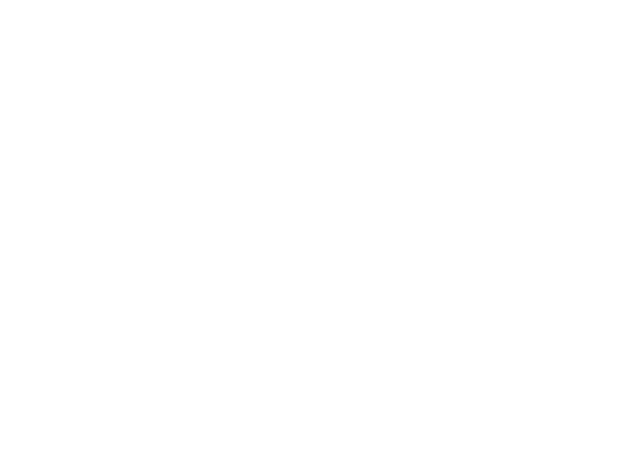
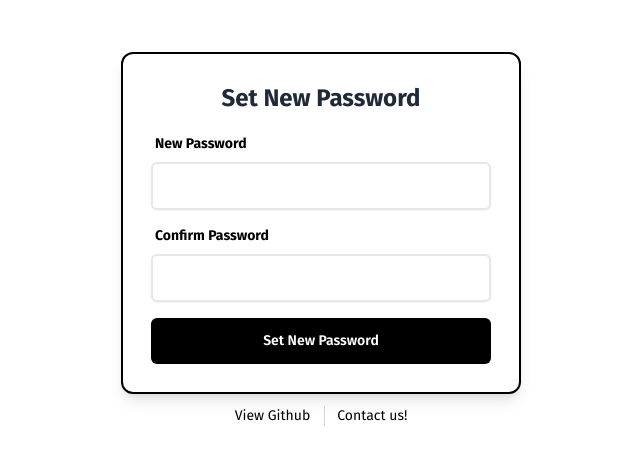
Before and after one commit to Shankzzz1/sneakerhead2.0, a React (Create React App) app: page /newpassword in a window 1280 px wide. Before the commit this address had no page. Shown: the top 460 px of the page, without its empty margins (319-959 px from the left). Built offline with nearby package versions, Linux system fonts and the light colour scheme.

Commit message:
Mail Sent

```diff
--- a/package.json
+++ b/package.json
@@ -7,6 +7,7 @@
     "@testing-library/react": "^13.4.0",
     "@testing-library/user-event": "^13.5.0",
     "axios": "^1.7.2",
+    "nodemailer": "^6.9.14",
     "react": "^18.3.1",
     "react-dom": "^18.3.1",
     "react-multi-carousel": "^2.8.5",
--- a/src/App.js
+++ b/src/App.js
@@ -9,6 +9,8 @@ import Filter from "./components/Filter";
 import Productdetails from "./components/Productdetails";
 import Login from "./components/Login";
 import Signup from "./components/Signup";
+import Passreset from "./components/Passreset";
+import Newpass from "./components/Newpass";
 
 function App() {
   return (
@@ -21,6 +23,8 @@ function App() {
         <Route exact path="/product" element={<Productdetails/>} />
         <Route exact path="/login" element={<Login/>} />
         <Route exact path="/signup" element={<Signup/>} />
+        <Route exact path="/reset" element={<Passreset/>} />
+        <Route exact path="/newpassword" element={<Newpass/>} />
       </Routes>
     </Router>
     </>
--- a/src/components/Login.js
+++ b/src/components/Login.js
@@ -12,7 +12,10 @@ function Login() {
   const handleLogin = async (e) => {
     e.preventDefault();
     try {
-      const response = await axios.post("http://localhost:5000/api/login", { email, password });
+      const response = await axios.post("http://localhost:5000/api/login", {
+        email,
+        password,
+      });
       const token = response.data.token;
       localStorage.setItem("token", token); // Store the JWT token in local storage
       navigate("/"); // Navigate to the home page
@@ -22,7 +25,11 @@ function Login() {
   };
 
   return (
-    <div className="min-h-screen bg-gray-50 flex flex-col justify-center py-12 sm:px-6 lg:px-8 px-6">
+    <>
+    <div
+      div
+      className="min-h-screen bg-gray-50 flex flex-col justify-center py-12 sm:px-6 lg:px-8 px-6"
+    >
       <div className="sm:mx-auto sm:w-full sm:max-w-md">
         <img className="mx-auto h-20 w-auto" src={Logo} alt="Workflow" />
         <h2 className="mt-0 text-center text-3xl leading-9 font-extrabold text-gray-900">
@@ -106,7 +113,7 @@ function Login() {
 
               <div className="text-sm leading-5">
                 <a
-                  href="/"
+                  href="/reset"
                   className="font-medium text-black hover:text-black focus:outline-none focus:underline transition ease-in-out duration-150"
                 >
                   Forgot your password?
@@ -128,6 +135,7 @@ function Login() {
         </div>
       </div>
     </div>
+    </>
   );
 }
 
--- /dev/null
+++ b/src/components/Newpass.js
@@ -0,0 +1,119 @@
+import React, { useState } from 'react';
+import axios from 'axios';
+
+function Newpass() {
+  const [newPassword, setNewPassword] = useState('');
+  const [confirmPassword, setConfirmPassword] = useState('');
+  const [message, setMessage] = useState('');
+  const [error, setError] = useState('');
+
+  const handleSubmit = async (e) => {
+    e.preventDefault();
+    setMessage('');
+    setError('');
+
+    if (newPassword !== confirmPassword) {
+      setError('Passwords do not match');
+      return;
+    }
+
+    try {
+      const response = await axios.post("http://localhost:5000/api/new-password", { newPassword });
+      console.log('Response:', response.data);
+      setMessage(response.data.message);
+    } catch (error) {
+      console.error('Error:', error);
+      setError('Error setting new password');
+    }
+  };
+
+  return (
+    <main id="content" role="main" className="w-full max-w-md mx-auto p-6">
+      <div className="mt-7 bg-white rounded-xl shadow-lg dark:bg-white dark:border-black border-2 border-black">
+        <div className="p-4 sm:p-7">
+          <div className="text-center">
+            <h1 className="block text-2xl font-bold text-gray-800 dark:text-black">Set New Password</h1>
+
+          </div>
+
+          <div className="mt-5">
+            <form onSubmit={handleSubmit}>
+              <div className="grid gap-y-4">
+                <div>
+                  <label htmlFor="new-password" className="block text-sm font-bold ml-1 mb-2 dark:text-black">
+                    New Password
+                  </label>
+                  <div className="relative">
+                    <input
+                      type="password"
+                      id="new-password"
+                      name="new-password"
+                      className="py-3 px-4 block w-full border-2 border-gray-200 rounded-md text-sm focus:border-black focus:ring-blue-500 shadow-sm"
+                      required
+                      aria-describedby="password-error"
+                      value={newPassword}
+                      onChange={(e) => setNewPassword(e.target.value)}
+                    />
+                  </div>
+                </div>
+                <div>
+                  <label htmlFor="confirm-password" className="block text-sm font-bold ml-1 mb-2 dark:text-black">
+                    Confirm Password
+                  </label>
+                  <div className="relative">
+                    <input
+                      type="password"
+                      id="confirm-password"
+                      name="confirm-password"
+                      className="py-3 px-4 block w-full border-2 border-gray-200 rounded-md text-sm focus:border-black focus:ring-blue-500 shadow-sm"
+                      required
+                      aria-describedby="confirm-password-error"
+                      value={confirmPassword}
+                      onChange={(e) => setConfirmPassword(e.target.value)}
+                    />
+                  </div>
+                  <p className="hidden text-xs text-red-600 mt-2" id="confirm-password-error">
+                    {error}
+                  </p>
+                </div>
+                <button
+                  type="submit"
+                  className="py-3 px-4 inline-flex justify-center items-center gap-2 rounded-md border border-transparent font-semibold bg-black text-white focus:outline-none focus:ring-2 focus:ring-blue-500 focus:ring-offset-2 transition-all text-sm dark:focus:ring-offset-gray-800"
+                >
+                  Set New Password
+                </button>
+              </div>
+            </form>
+            {message && (
+              <div className="mt-4 text-center text-sm leading-5 text-green-600">
+                {message}
+              </div>
+            )}
+            {error && (
+              <div className="mt-4 text-center text-sm leading-5 text-red-600">
+                {error}
+              </div>
+            )}
+          </div>
+        </div>
+      </div>
+      <p className="mt-3 flex justify-center items-center text-center divide-x divide-gray-300 dark:divide-gray-700">
+        <a
+          className="pr-3.5 inline-flex items-center gap-x-2 text-sm text-black decoration-2 hover:underline hover:text-black dark:text-black dark:hover:text-black"
+          href="/"
+          target="_blank"
+        >
+          View Github
+        </a>
+        <a
+          className="pl-3 inline-flex items-center gap-x-2 text-sm text-black decoration-2 hover:underline hover:text-black dark:text-black dark:hover:text-black"
+          href="/"
+        >
+          Contact us!
+        </a>
+      </p>
+    </main>
+  );
+}
+
+export default Newpass;
--- /dev/null
+++ b/src/components/Passreset.js
@@ -0,0 +1,112 @@
+import React, { useState } from 'react';
+import axios from 'axios';
+
+function Passreset() {
+  const [email, setEmail] = useState('');
+  const [message, setMessage] = useState('');
+  const [error, setError] = useState('');
+
+  const handleSubmit = async (e) => {
+    e.preventDefault();
+    setMessage('');
+    setError('');
+    console.log('Sending email:', email);
+
+    try {
+      const response = await axios.post("http://localhost:5000/api/reset", { email });
+      console.log('Response:', response.data);
+      setMessage(response.data.message);
+    } catch (error) {
+      console.error('Error:', error);
+      setError('Error sending password reset email');
+    }
+  };
+
+  return (
+    <main id="content" role="main" className="w-full max-w-md mx-auto p-6">
+      <div className="mt-7 bg-white rounded-xl shadow-lg dark:bg-white dark:border-black border-2 border-black">
+        <div className="p-4 sm:p-7">
+          <div className="text-center">
+            <h1 className="block text-2xl font-bold text-gray-800 dark:text-black">Forgot password?</h1>
+            <p className="mt-2 text-sm text-gray-600 dark:text-gray-400">
+              Remember your password?{' '}
+              <a className="text-black decoration-2 hover:underline font-medium" href="/login">
+                Login here
+              </a>
+            </p>
+          </div>
+
+          <div className="mt-5">
+            <form onSubmit={handleSubmit}>
+              <div className="grid gap-y-4">
+                <div>
+                  <label htmlFor="email" className="block text-sm font-bold ml-1 mb-2 dark:text-black">
+                    Email address
+                  </label>
+                  <div className="relative">
+                    <input
+                      type="email"
+                      id="email"
+                      name="email"
+                      className="py-3 px-4 block w-full border-2 border-gray-200 rounded-md text-sm focus:border-black focus:ring-blue-500 shadow-sm"
+                      required
+                      aria-describedby="email-error"
+                      value={email}
+                      onChange={(e) => setEmail(e.target.value)}
+                    />
+                  </div>
+                  <p className="hidden text-xs text-red-600 mt-2" id="email-error">
+                    Please include a valid email address so we can get back to you
+                  </p>
+                </div>
+                <button
+                  type="submit"
+                  className="py-3 px-4 inline-flex justify-center items-center gap-2 rounded-md border border-transparent font-semibold bg-black text-white focus:outline-none focus:ring-2 focus:ring-blue-500 focus:ring-offset-2 transition-all text-sm dark:focus:ring-offset-gray-800"
+                >
+                  Reset password
+                </button>
+              </div>
+            </form>
+            {message && (
+              <div className="mt-4 text-center text-sm leading-5 text-green-600">
+                {message}
+              </div>
+            )}
+            {error && (
+              <div className="mt-4 text-center text-sm leading-5 text-red-600">
+                {error}
+              </div>
+            )}
+          </div>
+        </div>
+      </div>
+      <p className="mt-3 flex justify-center items-center text-center divide-x divide-gray-300 dark:divide-gray-700">
+        <a
+          className="pr-3.5 inline-flex items-center gap-x-2 text-sm text-black decoration-2 hover:underline hover:text-black dark:text-black dark:hover:text-black"
+          href="/"
+          target="_blank"
+        >
+          <svg
+            className="w-3.5 h-3.5"
+            xmlns="http://www.w3.org/2000/svg"
+            width="16"
+            height="16"
+            fill="currentColor"
+            viewBox="0 0 16 16"
+          >
+            <path d="M8 0C3.58 0 0 3.58 0 8c0 3.54 2.29 6.53 5.47 7.59.4.07.55-.17.55-.38 0-.19-.01-.82-.01-1.49-2.01.37-2.53-.49-2.69-.94-.09-.23-.48-.94-.82-1.13-.28-.15-.68-.52-.01-.53.63-.01 1.08.58 1.23.82.72 1.21 1.87.87 2.33.66.07-.52.28-.87.51-1.07-1.78-.2-3.64-.89-3.64-3.95 0-.87.31-1.59.82-2.15-.08-.2-.36-1.02.08-2.12 0 0 .67-.21 2.2.82.64-.18 1.32-.27 2-.27.68 0 1.36.09 2 .27 1.53-1.04 2.2-.82 2.2-.82.44 1.1.16 1.92.08 2.12.51.56.82 1.27.82 2.15 0 3.07-1.87 3.75-3.65 3.95.29.25.54.73.54 1.48 0 1.07-.01 1.93-.01 2.2 0 .21.15.46.55.38A8.012 8.012 0 0 0 16 8c0-4.42-3.58-8-8-8z" />
+          </svg>
+          View Github
+        </a>
+        <a
+          className="pl-3 inline-flex items-center gap-x-2 text-sm text-black decoration-2 hover:underline hover:text-black dark:text-black dark:hover:text-black"
+          href="/"
+        >
+          Contact us!
+        </a>
+      </p>
+    </main>
+  );
+}
+
+export default Passreset;
--- a/src/components/Product.js
+++ b/src/components/Product.js
@@ -26,6 +26,7 @@ const responsive = {
 
 const Product = ({data}) => {
   return (
+    <>
     <div className="parent">
       <Carousel
         responsive={responsive}
@@ -51,6 +52,7 @@ const Product = ({data}) => {
         ))}
       </Carousel>
     </div>
+    </>
   );
 };
 
```
Also changed, not shown: 1 other file (tests, documents, lock files or other folders).
